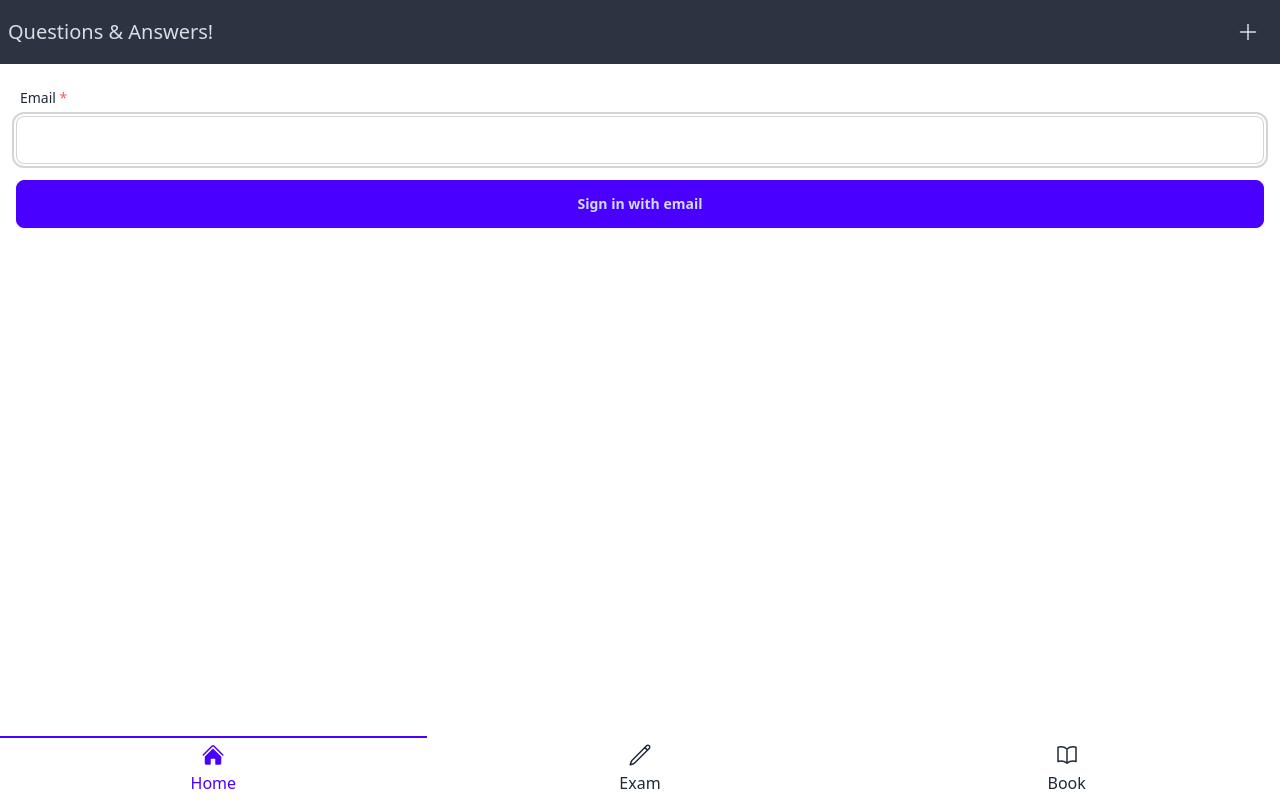
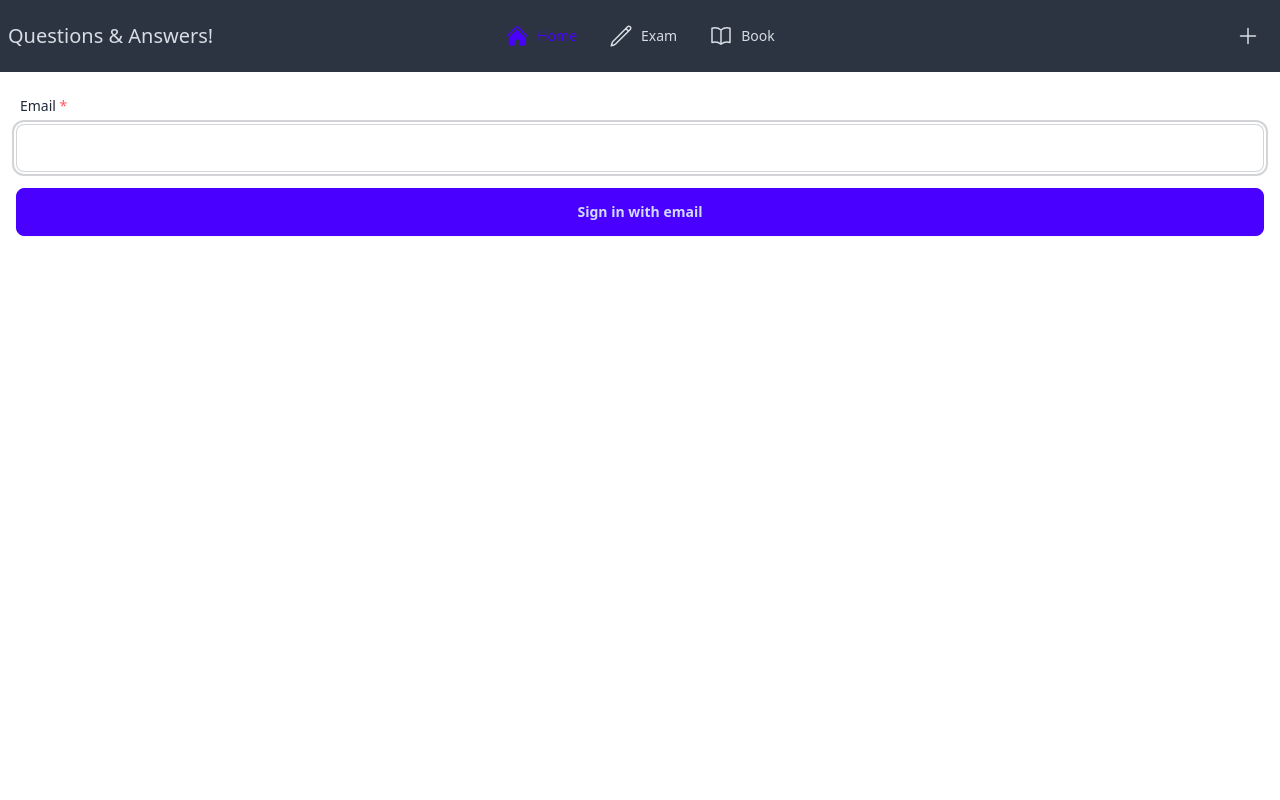
Before and after one commit to karoyqiu/qa, a Next.js app: page / in a window 1280 px wide. Built offline with nearby package versions, Linux system fonts and the light colour scheme; no server answers; the database is empty.

Commit message:
大屏幕导航放上面。

```diff
--- a/src/app/book/layout.tsx
+++ b/src/app/book/layout.tsx
@@ -1,5 +1,7 @@
 import { PlusIcon } from '@heroicons/react/24/solid';
 import Link from 'next/link';
+
+import TopNavBar from '@/components/TopNavBar';
 
 export default function BookLayout({
   children,
@@ -7,13 +9,16 @@ export default function BookLayout({
   children: React.ReactNode;
 }>) {
   return (
-    <div className="flex max-h-[calc(100vh-4rem)] flex-col">
-      <div className="navbar bg-neutral text-neutral-content">
-        <h1 className="text-xl">Books</h1>
-        <div className="ml-auto">
-          <Link className="btn btn-square btn-ghost" href="/book/new">
-            <PlusIcon />
-          </Link>
+    <div className="flex max-h-[calc(100vh-4rem)] flex-col md:max-h-screen">
+      <div className="navbar gap-4 bg-neutral text-neutral-content">
+        <h1 className="text-xl md:navbar-start">Books</h1>
+        <TopNavBar currentHref="/book" />
+        <div className="ml-auto md:navbar-end">
+          <div className="md:tooltip md:tooltip-left md:tooltip-accent" data-tip="New book">
+            <Link className="btn btn-square btn-ghost" href="/book/new">
+              <PlusIcon />
+            </Link>
+          </div>
         </div>
       </div>
       <div className="overflow-y-auto">
--- a/src/app/exam/layout.tsx
+++ b/src/app/exam/layout.tsx
@@ -1,5 +1,7 @@
 import { PlusIcon } from '@heroicons/react/24/solid';
 import Link from 'next/link';
+
+import TopNavBar from '@/components/TopNavBar';
 
 export default function BookLayout({
   children,
@@ -7,13 +9,16 @@ export default function BookLayout({
   children: React.ReactNode;
 }>) {
   return (
-    <div className="flex max-h-[calc(100vh-4rem)] flex-col">
-      <div className="navbar bg-neutral text-neutral-content">
-        <h1 className="text-xl">Exams</h1>
-        <div className="ml-auto">
-          <Link className="btn btn-square btn-ghost" href="/exam/new">
-            <PlusIcon />
-          </Link>
+    <div className="flex max-h-screen flex-col md:max-h-[calc(100vh-4rem)]">
+      <div className="navbar gap-4 bg-neutral text-neutral-content">
+        <h1 className="text-xl md:navbar-start">Exams</h1>
+        <TopNavBar currentHref="/exam" />
+        <div className="ml-auto md:navbar-end">
+          <div className="md:tooltip md:tooltip-left md:tooltip-accent" data-tip="New exam">
+            <Link className="btn btn-square btn-ghost" href="/exam/new">
+              <PlusIcon />
+            </Link>
+          </div>
         </div>
       </div>
       <div className="overflow-y-auto">
--- a/src/app/exam/new/page.tsx
+++ b/src/app/exam/new/page.tsx
@@ -1,9 +1,10 @@
 import type { Metadata } from 'next';
-import NewTestForm from '../../../components/NewTestForm';
-import { getBooks } from '../../../lib/utils';
+
+import NewExamForm from '@/components/NewExamForm';
+import { getBooks } from '@/lib/utils';
 
 export const metadata: Metadata = {
-  title: 'Create new test',
+  title: 'New exam',
 };
 
 export default async function Page() {
@@ -11,8 +12,8 @@ export default async function Page() {
 
   return (
     <div className="flex flex-1 flex-col gap-4 overflow-y-auto p-2">
-      <h1>Create new test</h1>
-      <NewTestForm books={books.map((book) => ({ ...book, _id: book._id.toString() }))} />
+      <h1>New exam</h1>
+      <NewExamForm books={books.map((book) => ({ ...book, _id: book._id.toString() }))} />
     </div>
   );
 }
--- a/src/app/layout.tsx
+++ b/src/app/layout.tsx
@@ -36,7 +36,7 @@ export default function RootLayout({
     <html lang="en">
       <body>
         {children}
-        <nav className="btm-nav">
+        <nav className="btm-nav md:hidden">
           <BottomNavLink
             href="/"
             text="Home"
--- a/src/app/page.tsx
+++ b/src/app/page.tsx
@@ -1,23 +1,20 @@
 import { PlusIcon } from '@heroicons/react/24/solid';
 import Link from 'next/link';
 
-import { auth, signIn, signOut } from '@/auth';
+import { auth, signIn } from '@/auth';
 import Input from '@/components/Input';
-import SignOutButton from '../components/SignOutButton';
+import SignOutButton from '@/components/SignOutButton';
+import TopNavBar from '@/components/TopNavBar';
 
 export default async function Home() {
   const session = await auth();
 
-  const bye = async () => {
-    'use server';
-    await signOut();
-  };
-
   return (
     <div className="flex flex-col">
-      <div className="navbar bg-neutral text-neutral-content">
-        <h1 className="text-xl">Questions & Answers!</h1>
-        <div className="ml-auto">
+      <div className="navbar gap-4 bg-neutral text-neutral-content">
+        <h1 className="text-xl md:navbar-start">Questions & Answers!</h1>
+        <TopNavBar currentHref="/" />
+        <div className="ml-auto md:navbar-end">
           <Link className="btn btn-square btn-ghost" href="/exam/new">
             <PlusIcon />
           </Link>
--- a/src/components/NewTestForm.tsx
+++ b/src/components/NewExamForm.tsx
@@ -14,11 +14,11 @@ type WithId<T> = T & {
   _id: string;
 };
 
-type NewTestFormProps = {
+type NewExamFormProps = {
   books: WithId<Book>[];
 };
 
-export default function NewTestForm(props: NewTestFormProps) {
+export default function NewExamForm(props: NewExamFormProps) {
   const { books } = props;
   const [bookId, setBookId] = useState(books[0]._id);
   const [groupIndexes, setGroupIndexes] = useState<number[]>([]);
--- /dev/null
+++ b/src/components/TopNavBar.tsx
@@ -0,0 +1,45 @@
+import {
+  BookOpenIcon as BookOpenIconOutline,
+  HomeIcon as HomeIconOutline,
+  PencilIcon as PencilIconOutline,
+} from '@heroicons/react/24/outline';
+import {
+  BookOpenIcon as BookOpenIconSolid,
+  HomeIcon as HomeIconSolid,
+  PencilIcon as PencilIconSolid,
+} from '@heroicons/react/24/solid';
+import TopNavLink from './TopNavLink';
+
+type TopNavBarProps = {
+  currentHref: string;
+};
+
+export default function TopNavBar(props: TopNavBarProps) {
+  const { currentHref } = props;
+
+  return (
+    <ul className="menu navbar-center hidden rounded-box md:menu-horizontal">
+      <TopNavLink
+        href="/"
+        text="Home"
+        currentHref={currentHref}
+        icon={<HomeIconOutline />}
+        activeIcon={<HomeIconSolid />}
+      />
+      <TopNavLink
+        href="/exam"
+        text="Exam"
+        currentHref={currentHref}
+        icon={<PencilIconOutline />}
+        activeIcon={<PencilIconSolid />}
+      />
+      <TopNavLink
+        href="/book"
+        text="Book"
+        currentHref={currentHref}
+        icon={<BookOpenIconOutline />}
+        activeIcon={<BookOpenIconSolid />}
+      />
+    </ul>
+  );
+}
--- /dev/null
+++ b/src/components/TopNavLink.tsx
@@ -0,0 +1,26 @@
+'use client';
+
+import Link from 'next/link';
+import type { ComponentProps, ReactNode } from 'react';
+import cn from './cn';
+
+type TopNavLinkProps = ComponentProps<typeof Link> & {
+  currentHref: string;
+  text: string;
+  icon?: ReactNode;
+  activeIcon?: ReactNode;
+};
+
+export default function TopNavLink(props: TopNavLinkProps) {
+  const { currentHref, text, icon, activeIcon, className, ...rest } = props;
+  const isActive = currentHref === rest.href;
+
+  return (
+    <li>
+      <Link className={cn(className, isActive && 'text-primary')} {...rest}>
+        {isActive ? activeIcon ?? icon : icon}
+        <span className="btm-nav-label">{text}</span>
+      </Link>
+    </li>
+  );
+}
```
Also changed, not shown: 1 other file (tests, documents, lock files or other folders).
